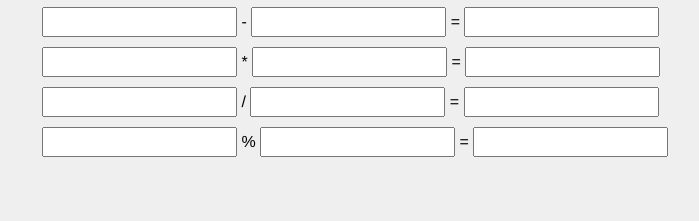
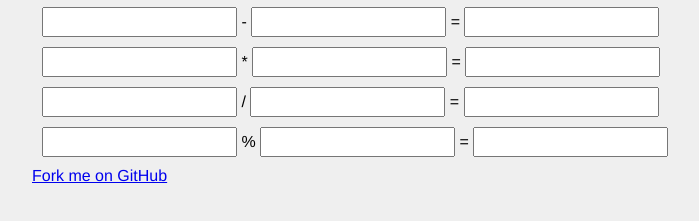
Before and after one commit to maxjacobson/js_calc, a plain HTML site: page index.html in a window 1280 px wide. Shown: the part 133-354 px from the top of the page, without its empty margins (128-827 px from the left). Drawn offline with nearby package versions, Linux system fonts and the light colour scheme.

Commit message:
fork me on github

```diff
--- a/index.html
+++ b/index.html
@@ -38,6 +38,7 @@
 			<input type="text"></input> % <input type="text"></input> = <input type="text"></input>
 		</div>
 
+			<a href="http://github.com/maxjacobson/js_calc/">Fork me on GitHub</a>
 	</div><!-- #wrapper -->
 
 	<script src="https://ajax.googleapis.com/ajax/libs/jquery/1.8.0/jquery.min.js"></script>
```
